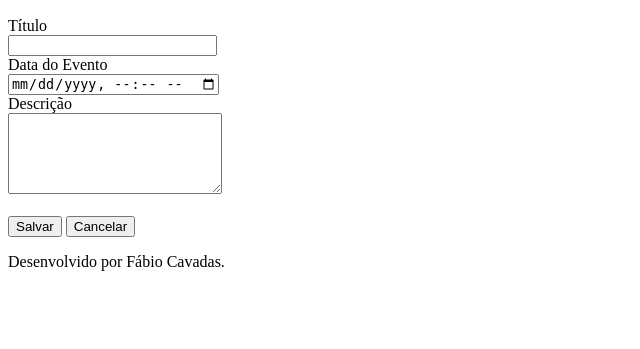
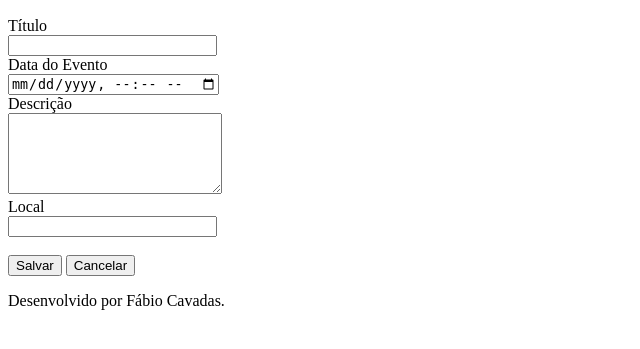
Before and after one commit to FabioCavadas/agenda, a Django app: page /agenda/evento/ in a window 1280 px wide. Shown: the part 136-485 px from the top of the page, without its empty margins (0-640 px from the left). Run offline with Django 3.2, Linux system fonts and the light colour scheme; a user stored in the database is signed in.

Commit message:
Exercício: Criar o campo 'local' na tabela de Eventos, 'blank=True e null=True', adicionado a classe Evento para inserção de dados junto aos campos já existentes

```diff
--- a/core/models.py
+++ b/core/models.py
@@ -9,6 +9,7 @@ class Evento(models.Model):
     data_evento = models.DateTimeField(verbose_name='Data do Evento')
     data_criacao = models.DateTimeField(auto_now=True)
     usuario = models.ForeignKey(User, on_delete=models.CASCADE) # utilizando a propria tabela de usuários do django
+    local = models.CharField(blank=True, null=True, max_length=60)
 
     class Meta: # Padrão utilizado para forçar a criação da tabela com o nome que vc deseja, evita criar "core_evento"
         db_table = 'evento'
--- a/core/views.py
+++ b/core/views.py
@@ -50,8 +50,10 @@ def submit_evento(request):
                 data_evento = request.POST.get('data_evento')
                 descricao = request.POST.get('descricao')
                 usuario = request.user
+                local = request.POST.get('local')
                 Evento.objects.create(titulo=titulo,
                                       data_evento=data_evento,
                                       descricao=descricao,
+                                      local=local,
                                       usuario=usuario)
         return redirect('/')
--- a/templates/evento.html
+++ b/templates/evento.html
@@ -14,6 +14,10 @@
     <label>Descrição</label>
     <br>
     <textarea name="descricao" rows="5" cols="24"></textarea>
+    <br>
+     <label>Local</label>
+    <br>
+    <input type="text" name="local" size="23">
     <br><br>
     <button type="submit">Salvar</button>
     <a href="/">
```
Also changed, not shown: db.sqlite3.
